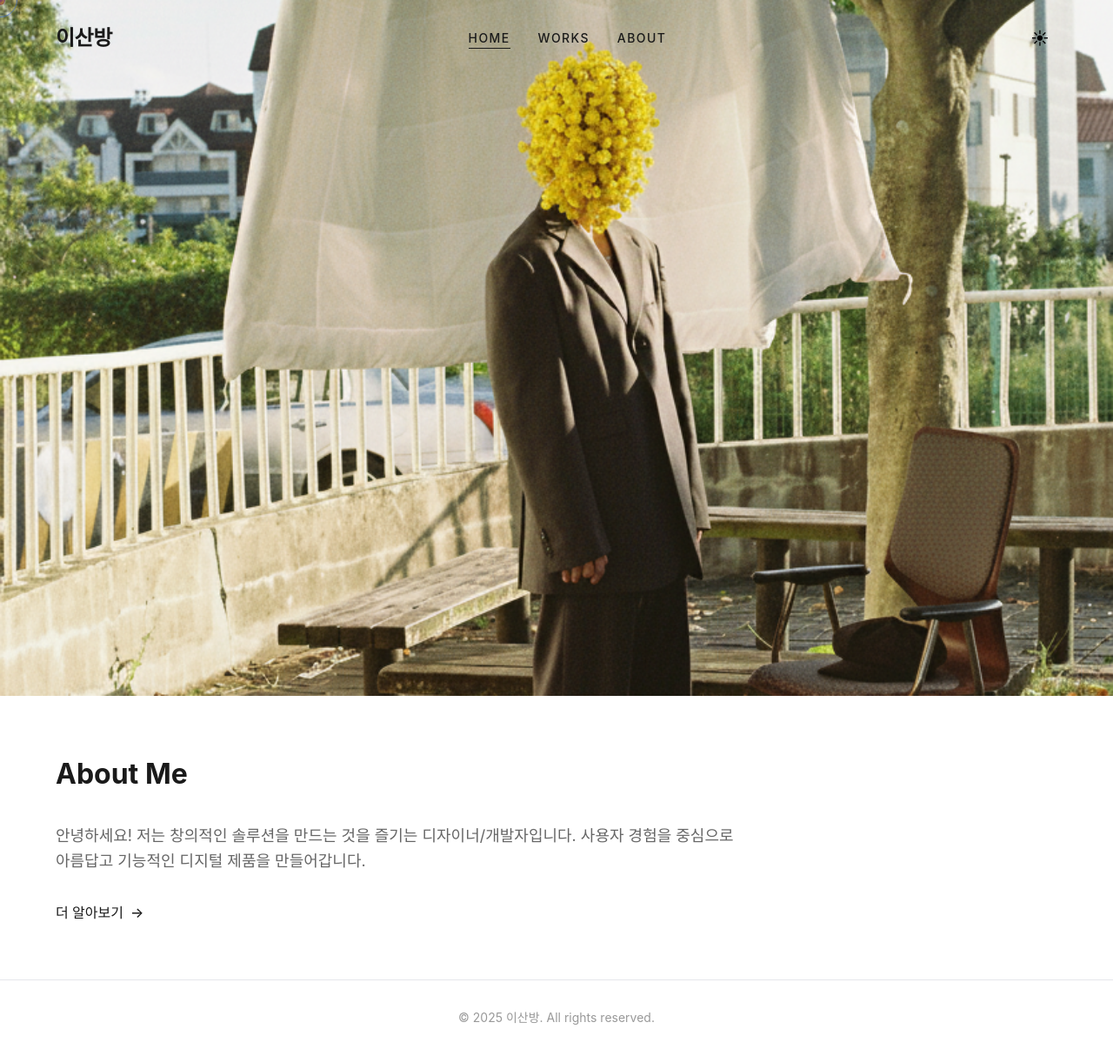
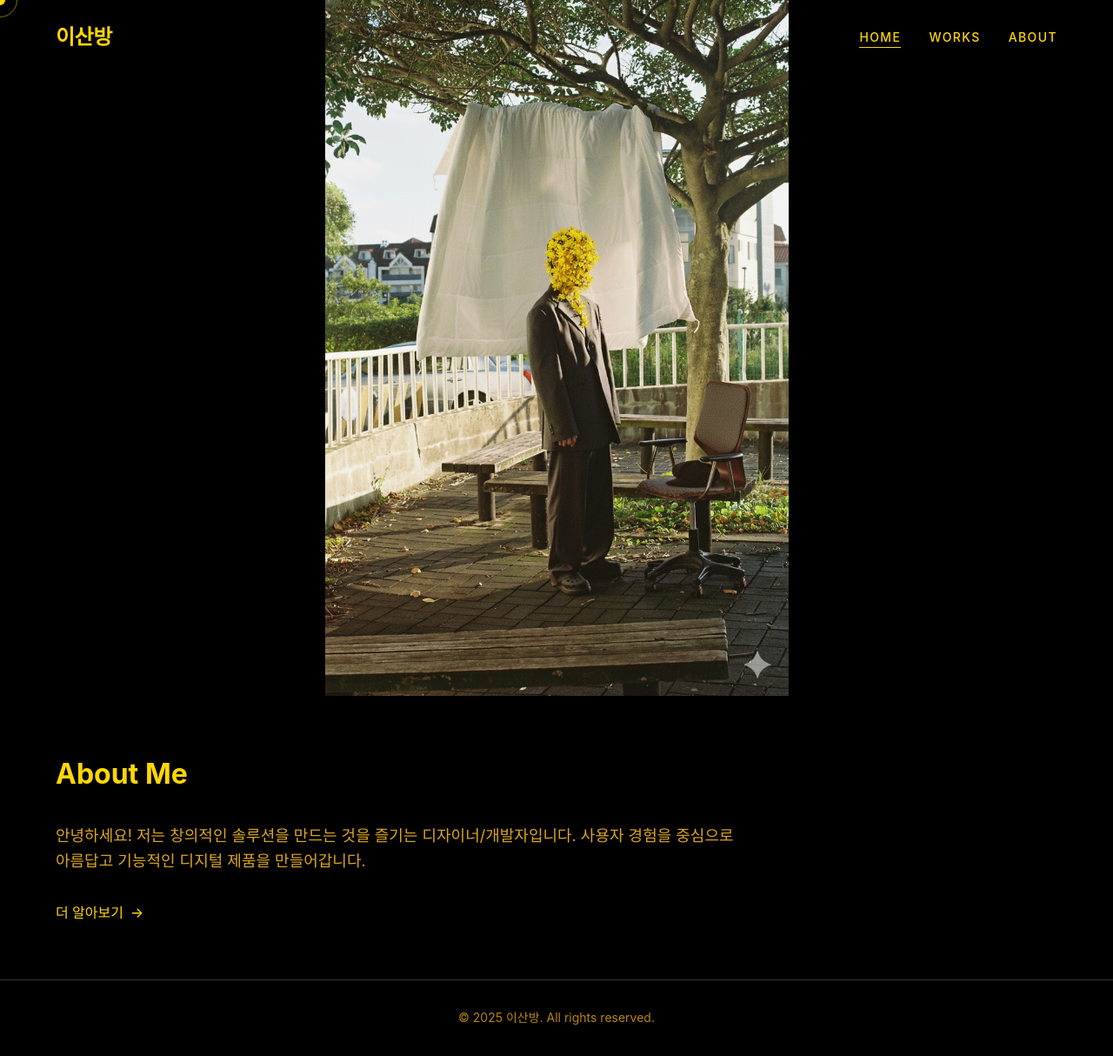
Before and after one commit to aszxazs-a11y/aboutleesanbang, a Django app: page / in a window 1280 px wide. Shown: the whole page at 87% size. Run offline with Django 5.2, Linux system fonts and the light colour scheme; data that the repository does not hold is empty; some web fonts are replaced.

Commit message:
UI/UX redesign: Dark theme with gold text
- Change background color to black
- Change all text colors to gold/yellow tones
- Update hero background images (contain mode, no cropping)
- Remove dark/light mode toggle button
- Change Works page header to 'CREATIVE DIRECTOR'
- Remove Works page subtitle

Co-Authored-By: Claude Opus 4.5 <noreply@anthropic.com>

```diff
--- a/static/css/style.css
+++ b/static/css/style.css
@@ -30,16 +30,16 @@ static/css/style.css - 메인 스타일시트
    =================================================================== */
 
 :root {
-    /* 라이트 모드 색상 */
-    --color-bg: #ffffff;
-    --color-bg-secondary: #f8f9fa;
-    --color-text: #1a1a1a;
-    --color-text-secondary: #666666;
-    --color-text-muted: #999999;
-    --color-primary: #2563eb;
-    --color-primary-hover: #1d4ed8;
-    --color-border: #e5e7eb;
-    --color-shadow: rgba(0, 0, 0, 0.1);
+    /* 메인 색상 - 검정 배경, 노란색 텍스트 */
+    --color-bg: #000000;
+    --color-bg-secondary: #111111;
+    --color-text: #FFD700;
+    --color-text-secondary: #DAA520;
+    --color-text-muted: #B8860B;
+    --color-primary: #FFD700;
+    --color-primary-hover: #FFC000;
+    --color-border: #333333;
+    --color-shadow: rgba(255, 215, 0, 0.1);
 
     /* 폰트 */
     --font-family: 'Pretendard', -apple-system, BlinkMacSystemFont, 'Segoe UI', Roboto, sans-serif;
@@ -76,17 +76,17 @@ static/css/style.css - 메인 스타일시트
     --cursor-follower-size: 40px;
 }
 
-/* 다크 모드 색상 */
+/* 다크 모드 색상 (토글 비활성화로 사용 안 함) */
 [data-theme="dark"] {
-    --color-bg: #0f0f0f;
-    --color-bg-secondary: #1a1a1a;
-    --color-text: #ffffff;
-    --color-text-secondary: #a0a0a0;
-    --color-text-muted: #666666;
-    --color-primary: #3b82f6;
-    --color-primary-hover: #60a5fa;
-    --color-border: #2a2a2a;
-    --color-shadow: rgba(0, 0, 0, 0.3);
+    --color-bg: #000000;
+    --color-bg-secondary: #111111;
+    --color-text: #FFD700;
+    --color-text-secondary: #DAA520;
+    --color-text-muted: #B8860B;
+    --color-primary: #FFD700;
+    --color-primary-hover: #FFC000;
+    --color-border: #333333;
+    --color-shadow: rgba(255, 215, 0, 0.1);
 }
 
 
@@ -451,8 +451,9 @@ img {
     position: relative;
     width: 100%;
     height: 100%;
+    background-color: #000000;
     background-image: url('/static/images/hero-bg-1.png');
-    background-size: cover;
+    background-size: contain;
     background-position: center;
     background-repeat: no-repeat;
 }
@@ -465,8 +466,9 @@ img {
     left: 0;
     width: 100%;
     height: 100%;
+    background-color: #000000;
     background-image: url('/static/images/hero-bg-2.png');
-    background-size: cover;
+    background-size: contain;
     background-position: center;
     background-repeat: no-repeat;
     opacity: 0;
--- a/templates/base.html
+++ b/templates/base.html
@@ -85,12 +85,6 @@ templates/base.html - 기본 레이아웃 템플릿
                 </li>
             </ul>
 
-            <!-- 다크/라이트 모드 토글 버튼 -->
-            <button class="theme-toggle" aria-label="테마 변경">
-                <span class="theme-icon light-icon">&#9728;</span>
-                <span class="theme-icon dark-icon">&#9790;</span>
-            </button>
-
             <!-- 모바일 메뉴 버튼 -->
             <button class="nav-toggle" aria-label="메뉴">
                 <span></span>
--- a/templates/works/list.html
+++ b/templates/works/list.html
@@ -31,8 +31,7 @@ templates/works/list.html - 작업 목록 페이지 템플릿
 <!-- 작업 목록 페이지 헤더 -->
 <section class="page-header">
     <div class="container">
-        <h1 class="page-title" data-animate="fade">Works</h1>
-        <p class="page-description" data-animate="fade">제가 작업한 프로젝트들을 소개합니다.</p>
+        <h1 class="page-title" data-animate="fade">CREATIVE DIRECTOR</h1>
     </div>
 </section>
 
```
Also changed, not shown: static/images/hero-bg-1.png.
